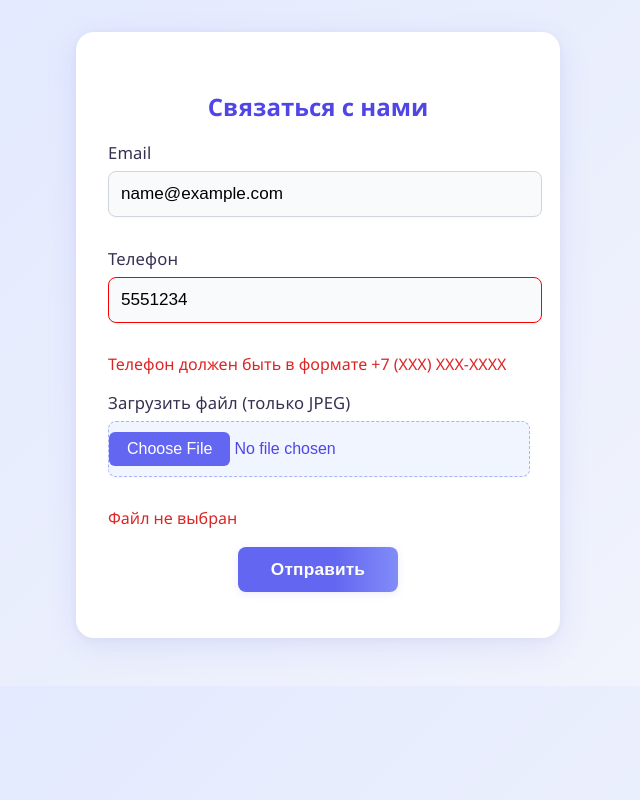
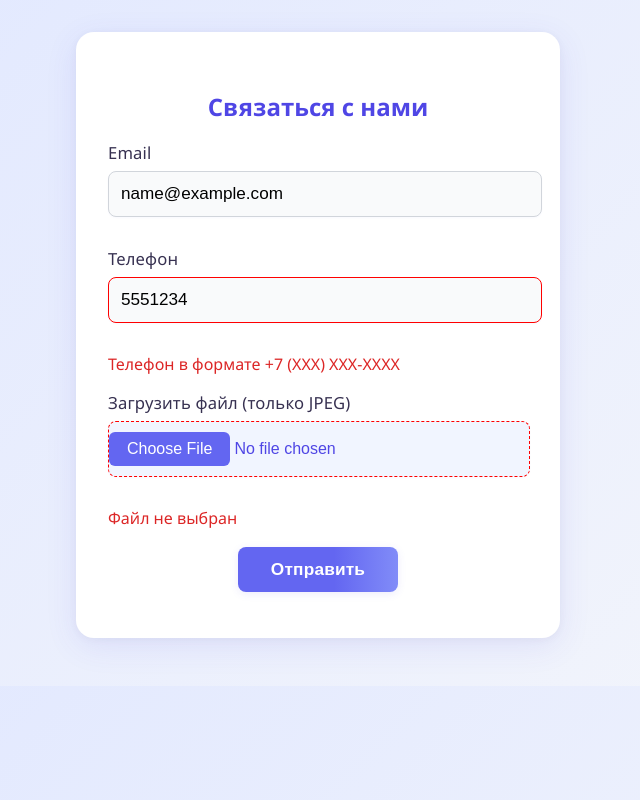
Before and after one commit to OlegRskn/FormValidator, a plain HTML site: page index.html in a window 1280 px wide. Both pictures are taken after typing "name@example.com", "5551234" into the empty fields and a click on the button "Отправить". Shown: the whole page, without its empty margins (322-962 px from the left). Drawn offline with Linux system fonts and the light colour scheme.

Commit message:
refactor: unify validation rule interface and remove complexity flag

```diff
--- a/main.js
+++ b/main.js
@@ -1,8 +1,4 @@
-import {
-  ValidationEngine,
-  ErrorRenderer,
-  FormValidator,
-} from "./validation.js";
+import { FormValidator } from "./validation.js";
 
 window.addEventListener("load", () => {
   const submitBtn = document.getElementById("submit-button");
@@ -13,22 +9,16 @@ window.addEventListener("load", () => {
         name: "email",
         selector: "#contact-email",
         messageSelector: "#email-error",
-        validate: ValidationEngine.validateEmail,
-        errorMessage: "Введите корректный email.",
       },
       {
         name: "phone",
         selector: "#contact-phone",
         messageSelector: "#phone-error",
-        validate: ValidationEngine.validatePhone,
-        errorMessage: "Телефон должен быть в формате +7 (XXX) XXX-XXXX",
       },
       {
         name: "file",
         selector: "#contact-file",
         messageSelector: "#file-error",
-        validate: ValidationEngine.validateFile,
-        isComplex: true,
       },
     ],
   });
--- a/styles.css
+++ b/styles.css
@@ -116,6 +116,10 @@ input[type="file"].input:hover::-webkit-file-upload-button {
 .input-error {
   border-color: red;
 }
+.input[type="file"].input-error {
+  border: 1.5px dashed #a5b4fc;
+  border-color: red;
+}
 .navigation {
   display: flex;
   justify-content: space-between;
--- a/validation.js
+++ b/validation.js
@@ -1,20 +1,25 @@
-class ValidationEngine {
-  static validateEmail(value) {
-    return value !== "" && /\S+@\S+\.\S+/.test(value);
-  }
+const validationRules = {
+  email: (value) =>
+    value
+      ? { valid: /\S+@\S+\.\S+/.test(value), reason: "Некорректный email" }
+      : { valid: false, reason: "Поле не может быть пустым" },
 
-  static validatePhone(value) {
-    return /^\+7\s?\(?\d{3}\)?[\s-]?\d{3}[\s-]?\d{4}$/.test(value);
-  }
+  phone: (value) =>
+    value
+      ? {
+          valid: /^\+7\s?\(?\d{3}\)?[\s-]?\d{3}[\s-]?\d{4}$/.test(value),
+          reason: "Телефон в формате +7 (XXX) XXX-XXXX",
+        }
+      : { valid: false, reason: "Поле не может быть пустым" },
 
-  static validateFile(file) {
-    if (!file) return { valid: false, reason: "Файл не выбран" };
-    const ext = file.name.split(".").pop();
+  file: (value) => {
+    if (!value) return { valid: false, reason: "Файл не выбран" };
+    const ext = value.name.split(".").pop().toLowerCase();
     if (!["jpg", "jpeg"].includes(ext))
       return { valid: false, reason: "Файл должен быть jpeg" };
     return { valid: true };
-  }
-}
+  },
+};
 
 class ErrorRenderer {
   static showError(messageElement, containerElement, text) {
@@ -53,27 +58,18 @@ class FormValidator {
   }
 
   validateField(field, value) {
-    if (field.isComplex) {
-      const { valid, reason } = field.validate(value);
-      if (!valid) {
-        ErrorRenderer.showError(field.messageEl, field.containerEl, reason);
-        return false;
-      } else {
-        ErrorRenderer.clearError(field.messageEl, field.containerEl);
-      }
-    } else {
-      if (!field.validate(value)) {
-        ErrorRenderer.showError(
-          field.messageEl,
-          field.containerEl,
-          field.errorMessage
-        );
-        return false;
-      } else {
-        ErrorRenderer.clearError(field.messageEl, field.containerEl);
-        return true;
-      }
+    const rule = validationRules[field.name];
+    if (!rule)
+      throw new Error(`Нет правила валидации для поля "${field.name}"`);
+
+    const { valid, reason } = rule(value);
+    if (!valid) {
+      ErrorRenderer.showError(field.messageEl, field.containerEl, reason);
+      return false;
     }
+
+    ErrorRenderer.clearError(field.messageEl, field.containerEl);
+    return true;
   }
   validate() {
     let isValid = true;
@@ -104,4 +100,4 @@ class FormValidator {
   }
 }
 
-export { ValidationEngine, ErrorRenderer, FormValidator };
+export { validationRules, ErrorRenderer, FormValidator };
```
Also changed, not shown: 1 other file.
